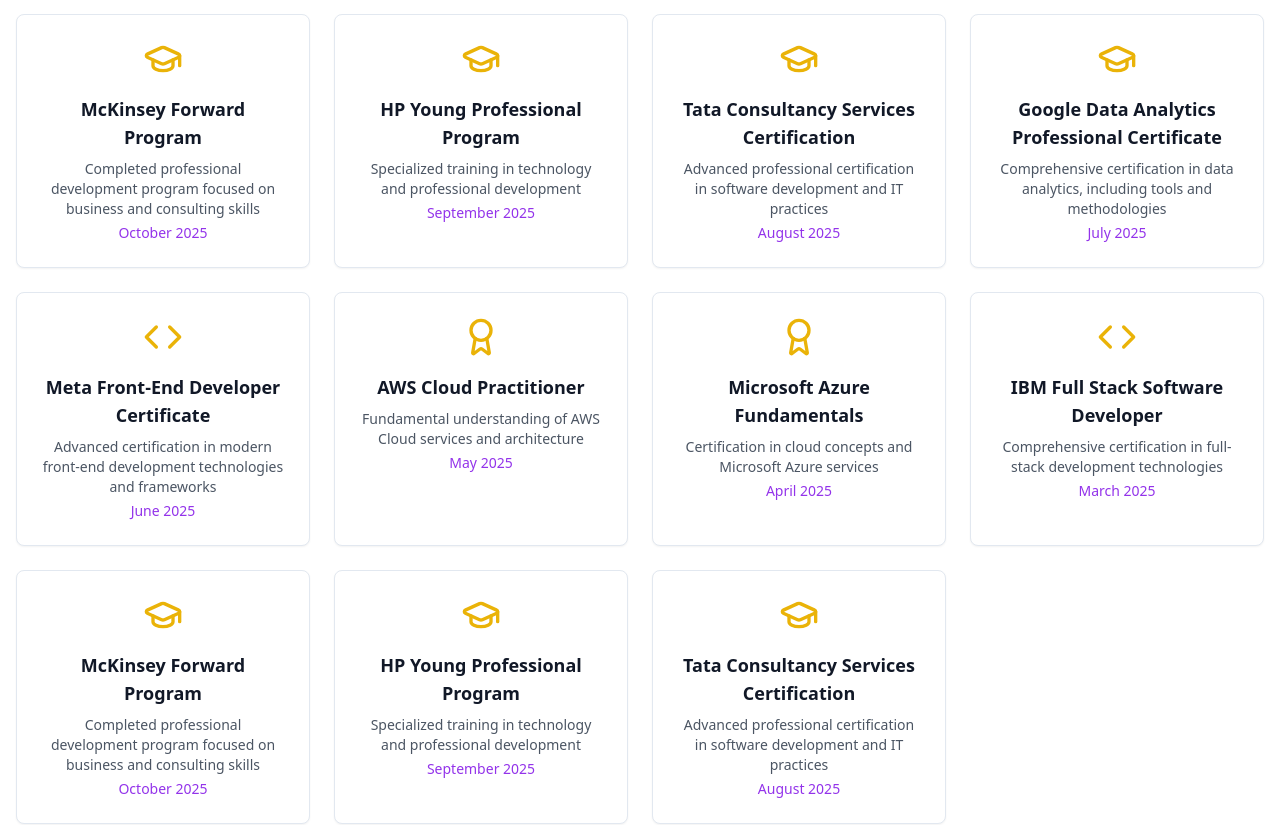
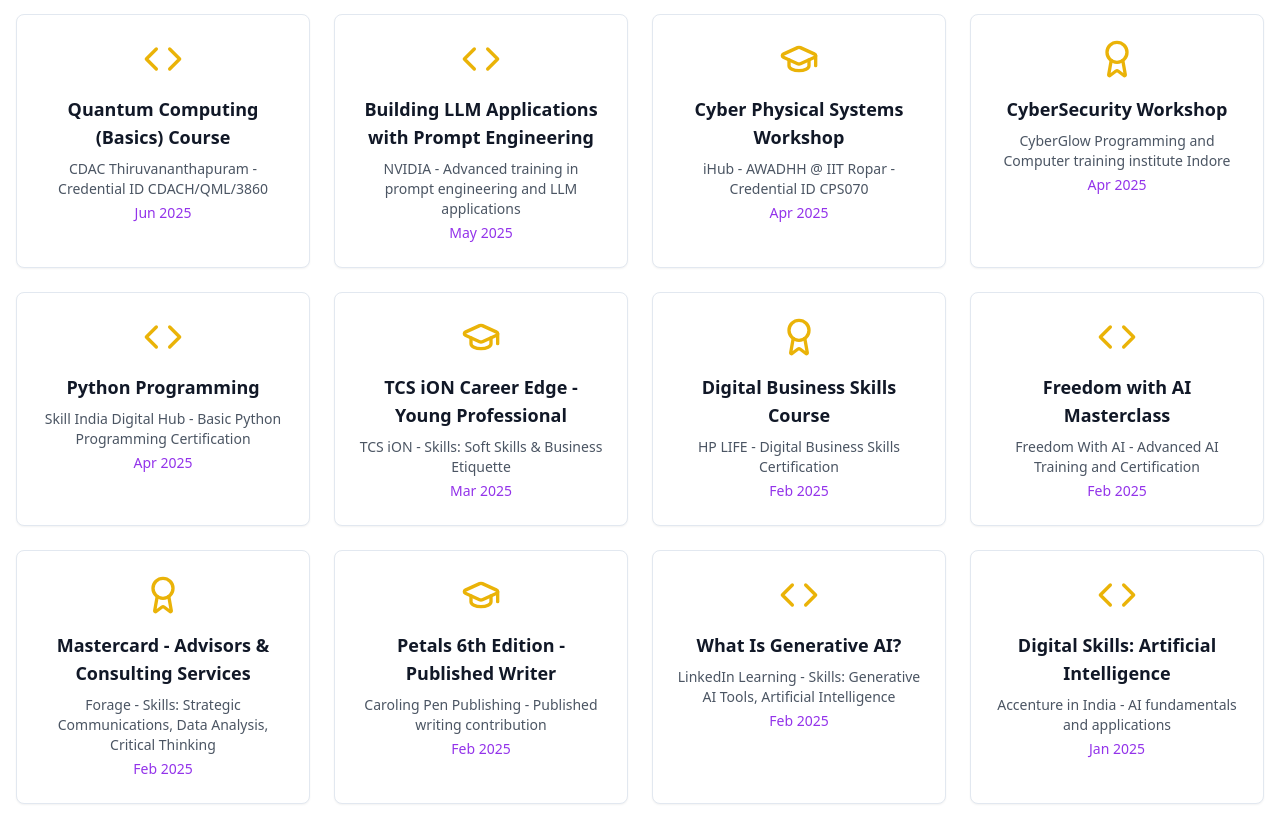
Before and after one commit to parimeena404/Pari-Portfolio-main, a Next.js app: page / in a window 1280 px wide. Shown: the part 7200-8025 px from the top of the page. Built offline with nearby package versions, Linux system fonts and the light colour scheme; a web font is replaced by a local one.

Commit message:
Update achievements section with current certifications and accomplishments

```diff
--- a/components/achievements.tsx
+++ b/components/achievements.tsx
@@ -7,70 +7,79 @@ import { AwardIcon, TrophyIcon, CodeIcon, GraduationCapIcon, UsersIcon, ZapIcon
 export default function Achievements() {
   const achievements = [
     {
-      title: "McKinsey Forward Program",
-      description: "Completed professional development program focused on business and consulting skills",
-      icon: <GraduationCapIcon className="h-10 w-10 text-yellow-500" />,
-      period: "October 2025",
+      title: "Quantum Computing (Basics) Course",
+      description: "CDAC Thiruvananthapuram - Credential ID CDACH/QML/3860",
+      icon: <CodeIcon className="h-10 w-10 text-yellow-500" />,
+      period: "Jun 2025",
     },
     {
-      title: "HP Young Professional Program",
-      description: "Specialized training in technology and professional development",
-      icon: <GraduationCapIcon className="h-10 w-10 text-yellow-500" />,
-      period: "September 2025",
+      title: "Building LLM Applications with Prompt Engineering",
+      description: "NVIDIA - Advanced training in prompt engineering and LLM applications",
+      icon: <CodeIcon className="h-10 w-10 text-yellow-500" />,
+      period: "May 2025",
+      credential: "v4rq1bLWQO-q2Ymc5WeYfw",
     },
     {
-      title: "Tata Consultancy Services Certification",
-      description: "Advanced professional certification in software development and IT practices",
+      title: "Cyber Physical Systems Workshop",
+      description: "iHub - AWADHH @ IIT Ropar - Credential ID CPS070",
       icon: <GraduationCapIcon className="h-10 w-10 text-yellow-500" />,
-      period: "August 2025",
+      period: "Apr 2025",
     },
     {
-      title: "Google Data Analytics Professional Certificate",
-      description: "Comprehensive certification in data analytics, including tools and methodologies",
-      icon: <GraduationCapIcon className="h-10 w-10 text-yellow-500" />,
-      period: "July 2025",
+      title: "CyberSecurity Workshop",
+      description: "CyberGlow Programming and Computer training institute Indore",
+      icon: <AwardIcon className="h-10 w-10 text-yellow-500" />,
+      period: "Apr 2025",
     },
     {
-      title: "Meta Front-End Developer Certificate",
-      description: "Advanced certification in modern front-end development technologies and frameworks",
+      title: "Python Programming",
+      description: "Skill India Digital Hub - Basic Python Programming Certification",
       icon: <CodeIcon className="h-10 w-10 text-yellow-500" />,
-      period: "June 2025",
+      period: "Apr 2025",
     },
     {
-      title: "AWS Cloud Practitioner",
-      description: "Fundamental understanding of AWS Cloud services and architecture",
-      icon: <AwardIcon className="h-10 w-10 text-yellow-500" />,
-      period: "May 2025",
+      title: "TCS iON Career Edge - Young Professional",
+      description: "TCS iON - Skills: Soft Skills & Business Etiquette",
+      icon: <GraduationCapIcon className="h-10 w-10 text-yellow-500" />,
+      period: "Mar 2025",
+      credential: "240640-27881079-1016",
     },
     {
-      title: "Microsoft Azure Fundamentals",
-      description: "Certification in cloud concepts and Microsoft Azure services",
+      title: "Digital Business Skills Course",
+      description: "HP LIFE - Digital Business Skills Certification",
       icon: <AwardIcon className="h-10 w-10 text-yellow-500" />,
-      period: "April 2025",
+      period: "Feb 2025",
     },
     {
-      title: "IBM Full Stack Software Developer",
-      description: "Comprehensive certification in full-stack development technologies",
+      title: "Freedom with AI Masterclass",
+      description: "Freedom With AI - Advanced AI Training and Certification",
       icon: <CodeIcon className="h-10 w-10 text-yellow-500" />,
-      period: "March 2025",
+      period: "Feb 2025",
     },
     {
-      title: "McKinsey Forward Program",
-      description: "Completed professional development program focused on business and consulting skills",
-      icon: <GraduationCapIcon className="h-10 w-10 text-yellow-500" />,
-      period: "October 2025",
+      title: "Mastercard - Advisors & Consulting Services",
+      description: "Forage - Skills: Strategic Communications, Data Analysis, Critical Thinking",
+      icon: <AwardIcon className="h-10 w-10 text-yellow-500" />,
+      period: "Feb 2025",
+      credential: "24tLTjRneb8wYf4d7",
     },
     {
-      title: "HP Young Professional Program",
-      description: "Specialized training in technology and professional development",
+      title: "Petals 6th Edition - Published Writer",
+      description: "Caroling Pen Publishing - Published writing contribution",
       icon: <GraduationCapIcon className="h-10 w-10 text-yellow-500" />,
-      period: "September 2025",
+      period: "Feb 2025",
     },
     {
-      title: "Tata Consultancy Services Certification",
-      description: "Advanced professional certification in software development and IT practices",
-      icon: <GraduationCapIcon className="h-10 w-10 text-yellow-500" />,
-      period: "August 2025",
+      title: "What Is Generative AI?",
+      description: "LinkedIn Learning - Skills: Generative AI Tools, Artificial Intelligence",
+      icon: <CodeIcon className="h-10 w-10 text-yellow-500" />,
+      period: "Feb 2025",
+    },
+    {
+      title: "Digital Skills: Artificial Intelligence",
+      description: "Accenture in India - AI fundamentals and applications",
+      icon: <CodeIcon className="h-10 w-10 text-yellow-500" />,
+      period: "Jan 2025",
     },
   ]
 
```
